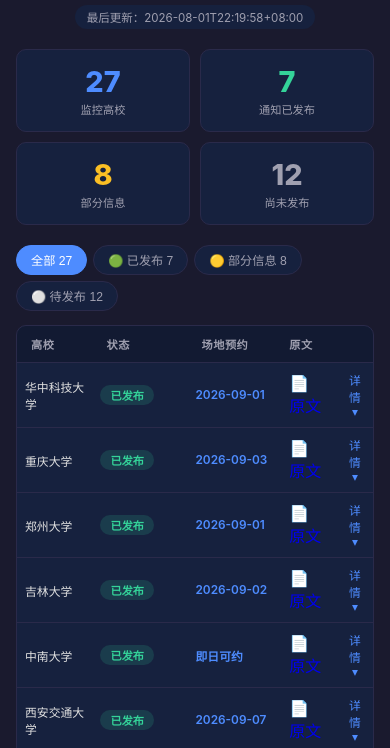
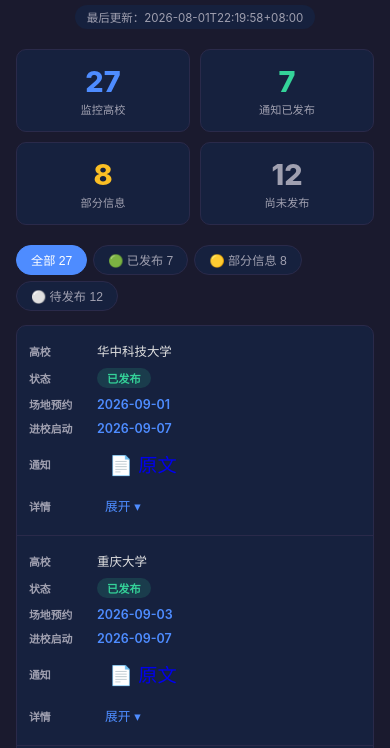
Before and after one commit to 5cfjcztgkf-ctrl/campus-recruitment-monitor, a plain HTML site: page index.html in a window 390 px wide. Shown: the part 96-844 px from the top of the page. Drawn offline with Linux system fonts and the light colour scheme.

Commit message:
📱 修复手机端看不到进校启动和原文按钮的问题
- 窄屏改用卡片式布局，所有字段竖排展示
- 移除 th:nth-child(4) display:none 的坑
- 每个 td 加 data-label 作为字段名
- 原文按钮在手机上更大更好点

```diff
--- a/index.html
+++ b/index.html
@@ -63,10 +63,22 @@
   .badge{display:inline-block;margin-left:6px;font-size:.65rem;color:var(--orange);font-weight:600}
   @media(max-width:640px){
     .stats{grid-template-columns:repeat(2,1fr)}
-    th:nth-child(4),td:nth-child(4){display:none}
+    .header h1{font-size:1.3rem}
+    /* 手机端表格变成卡片布局 */
+    table,thead,tbody,th,td,tr{display:block}
+    thead tr{position:absolute;top:-9999px;left:-9999px}
+    tr{border-bottom:1px solid var(--border);padding:12px 0}
+    tr:last-child{border-bottom:none}
+    td{padding:4px 12px;border:none;text-align:left;display:flex;align-items:center;gap:8px;font-size:.78rem}
+    td:before{content:attr(data-label);font-size:.68rem;color:var(--text-secondary);min-width:60px;flex-shrink:0;font-weight:600}
+    .detail-row{display:none}
+    .detail-row.open{display:block}
+    .detail-row td{padding:8px 12px;display:block}
+    .detail-row td:before{display:none}
     .detail-grid{grid-template-columns:1fr}
-    .header h1{font-size:1.3rem}
-    td{padding:8px 8px;font-size:.74rem}
+    /* 原文按钮大一点好点 */
+    .link-btn{font-size:1.2rem;padding:6px 12px}
+    .expand-btn{font-size:.8rem;padding:4px 8px}
   }
 </style>
 </head>
@@ -150,12 +162,12 @@
       `<a href="${d.notice_url_link}" target="_blank" rel="noopener" class="link-btn" title="阅读原文通知">📄 原文</a>` :
       `<span class="no-data">—</span>`;
     return `<tr>
-      <td>${d.name}${d.urgent?' <span class="badge">⚠</span>':''}</td>
-      <td>${tag}</td>
-      <td>${bk}</td>
-      <td>${et}</td>
-      <td>${linkBtn}</td>
-      <td><button class="expand-btn" onclick="toggle(${idx})">详情 ▾</button></td>
+      <td data-label="高校">${d.name}${d.urgent?' <span class="badge">⚠</span>':''}</td>
+      <td data-label="状态">${tag}</td>
+      <td data-label="场地预约">${bk}</td>
+      <td data-label="进校启动">${et}</td>
+      <td data-label="通知">${linkBtn}</td>
+      <td data-label="详情"><button class="expand-btn" onclick="toggle(${idx})">展开 ▾</button></td>
     </tr>
     <tr class="detail-row" id="d-${idx}">
       <td colspan="6"><div class="detail-grid">${detail.map(([k,v])=>`<div class="detail-item"><span class="k">${k}：</span><span class="v">${v}</span></div>`).join('')}</div></td>
```
